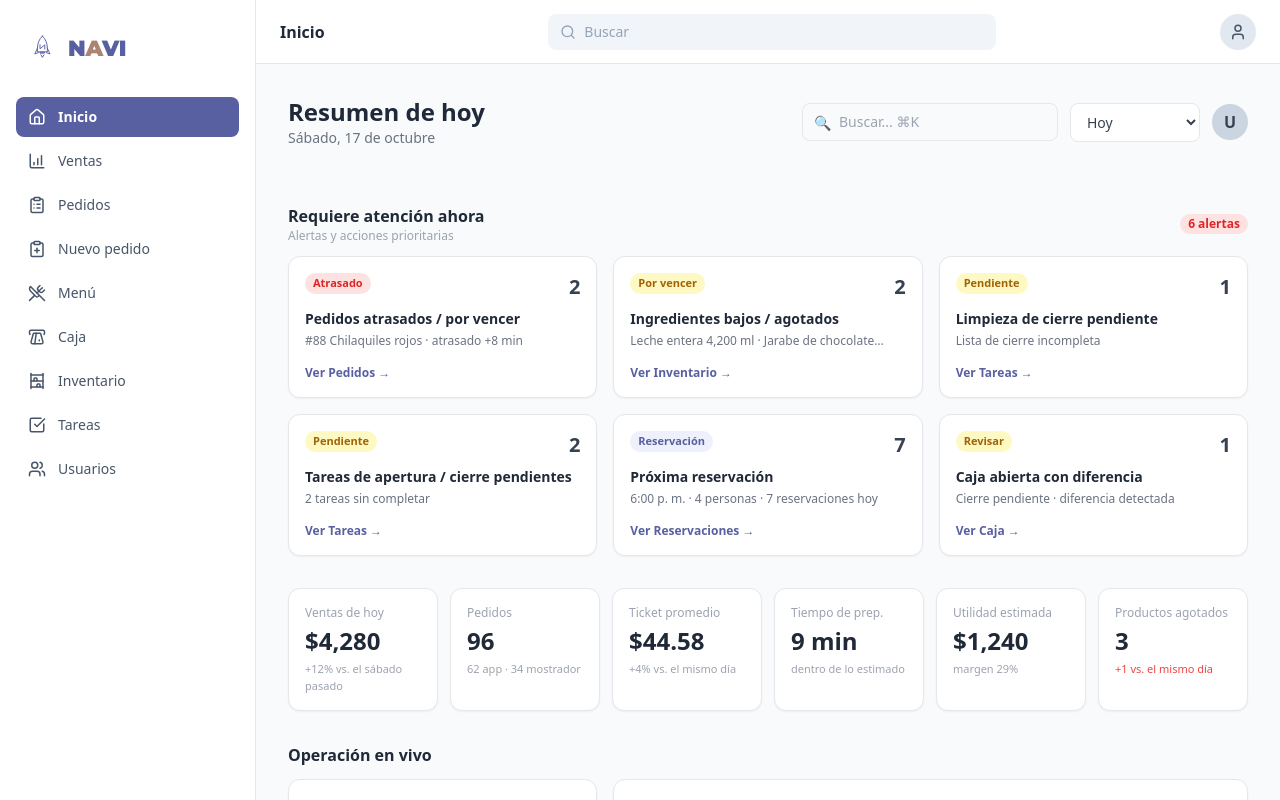
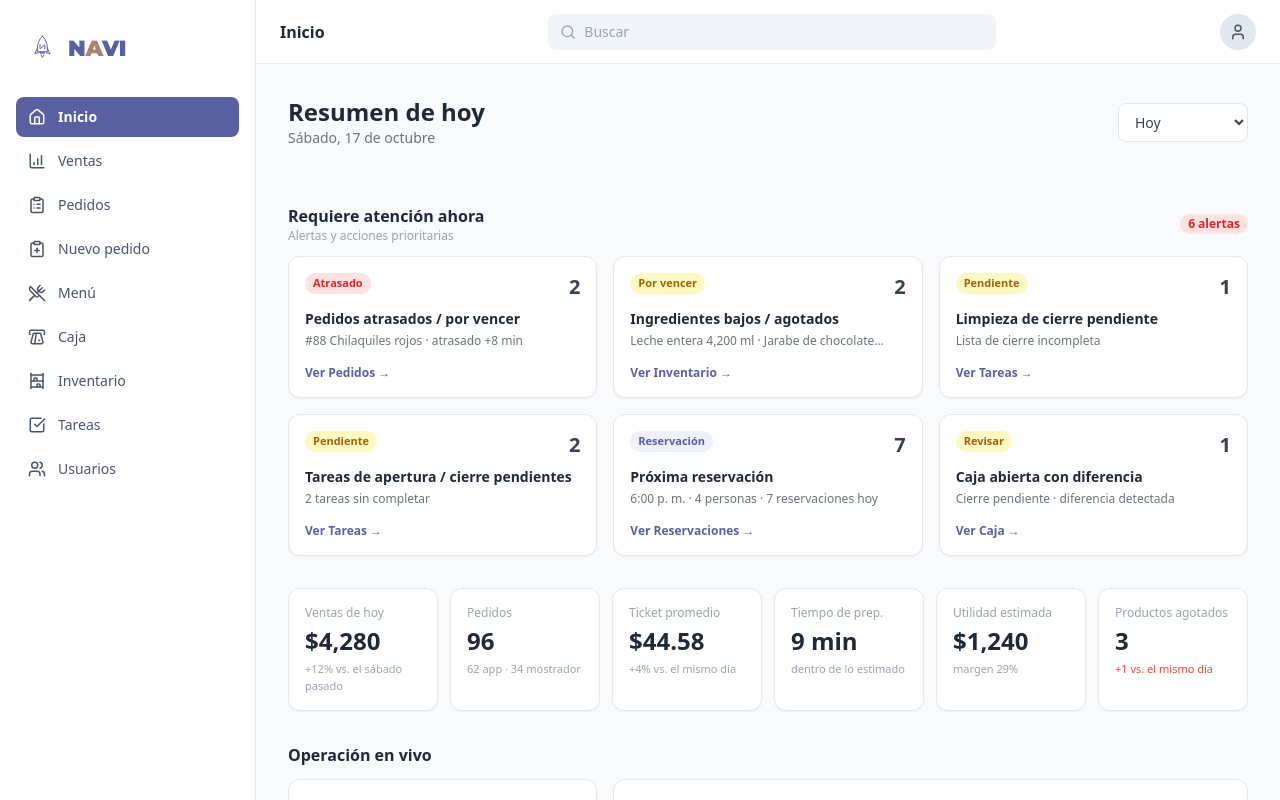
Before and after one commit to AbrilHerrera-svg/NAVI-web, a React (Vite) app in the folder NAVI-web/: page / in a window 1280 px wide. Shown: the top 800 px of the page. Built offline with nearby package versions, Linux system fonts and the light colour scheme.

Commit message:
refactor(dashboard): remove duplicate search and avatar from DashboardHeader

```diff
--- a/NAVI-web/src/features/dashboard/components/DashboardHeader.tsx
+++ b/NAVI-web/src/features/dashboard/components/DashboardHeader.tsx
@@ -6,21 +6,10 @@ export const DashboardHeader = () => {
         <p className="text-sm text-gray-500">Sábado, 17 de octubre</p>
       </div>
       <div className="flex items-center gap-3">
-        <div className="relative">
-          <input
-            type="text"
-            placeholder="Buscar... ⌘K"
-            className="pl-9 pr-4 py-2 border rounded-lg text-sm bg-gray-50 focus:outline-none focus:ring-2 focus:ring-navi w-64"
-          />
-          <span className="absolute left-3 top-2.5 text-gray-400 text-sm">🔍</span>
-        </div>
         <select className="border text-sm rounded-lg px-3 py-2 bg-white text-gray-700">
           <option>Hoy</option>
           <option>Esta semana</option>
         </select>
-        <div className="w-9 h-9 rounded-full bg-slate-300 flex items-center justify-center font-bold text-gray-700">
-          U
-        </div>
       </div>
     </header>
   );
```
